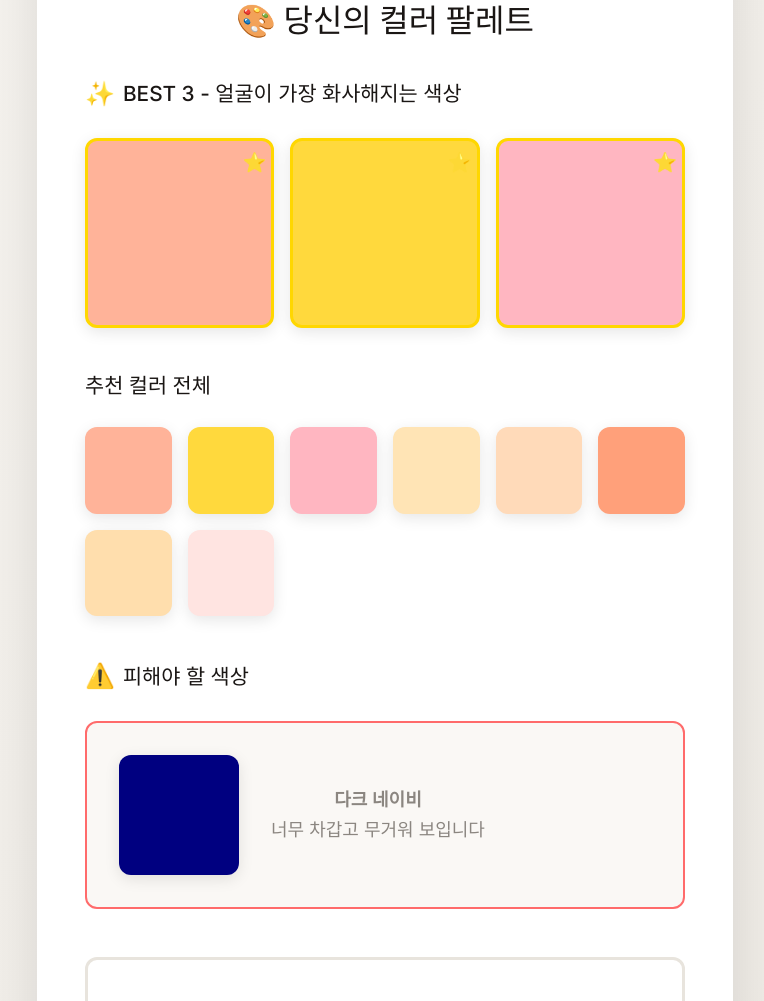
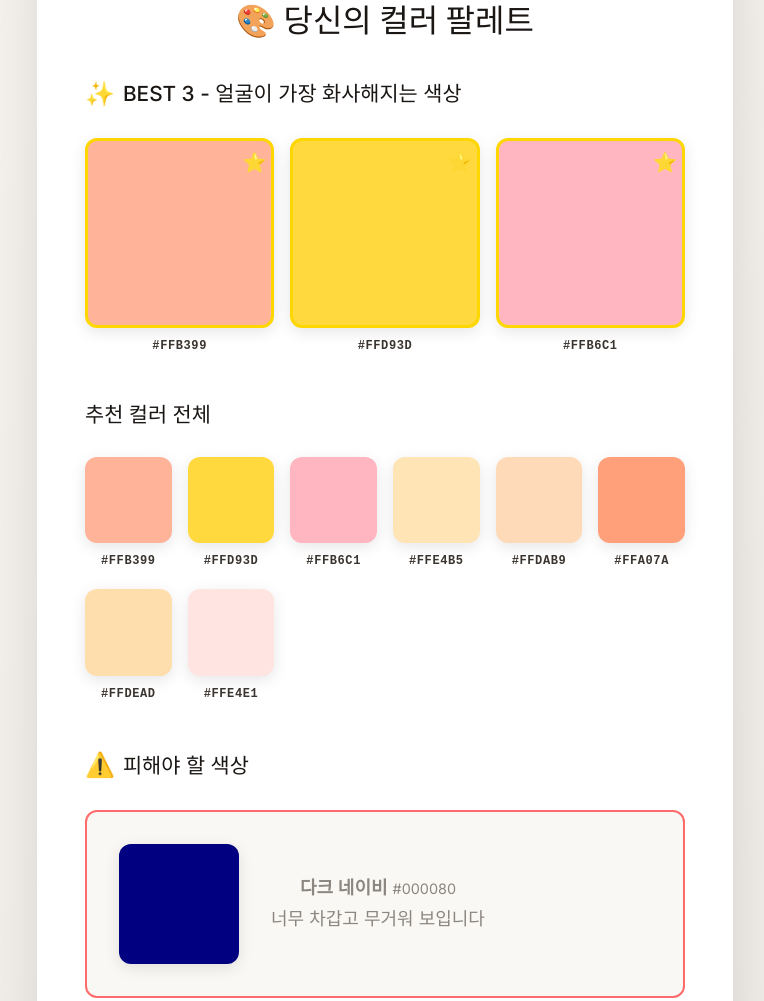
Before and after one commit to zensaiimweb-svg/ai-color-lab, a plain HTML site: page korean/result.html in a window 1280 px wide. Shown: the part 1590-2591 px from the top of the page, without its empty margins (255-1019 px from the left). Drawn offline with nearby package versions, Linux system fonts and the light colour scheme; files that its build step writes are made by us from their sources.

Commit message:
Update result.html

```diff
--- a/korean/result.html
+++ b/korean/result.html
@@ -296,8 +296,16 @@
             grid-template-columns: repeat(auto-fit, minmax(80px, 1fr));
         }
 
+        .color-wrapper {
+            display: flex;
+            flex-direction: column;
+            align-items: center;
+            gap: 0.5rem;
+        }
+
         .color-item {
             aspect-ratio: 1;
+            width: 100%;
             border-radius: 12px;
             box-shadow: 0 4px 15px rgba(0, 0, 0, 0.1);
             transition: transform 0.3s ease;
@@ -320,6 +328,16 @@
             top: 5px;
             right: 5px;
             font-size: 1.2rem;
+        }
+
+        .color-code {
+            font-size: 0.75rem;
+            font-family: monospace;
+            font-weight: 600;
+            color: var(--color-charcoal);
+            margin: 0;
+            text-align: center;
+            letter-spacing: 0.05em;
         }
 
         .worst-color-display {
@@ -1358,19 +1376,39 @@
             // Best Colors (TOP 3)
             const bestColorsGrid = document.getElementById('bestColors');
             data.bestColors.forEach(color => {
+                const colorWrapper = document.createElement('div');
+                colorWrapper.className = 'color-wrapper';
+
                 const colorDiv = document.createElement('div');
                 colorDiv.className = 'color-item best';
                 colorDiv.style.backgroundColor = color;
-                bestColorsGrid.appendChild(colorDiv);
+
+                const colorCode = document.createElement('p');
+                colorCode.className = 'color-code';
+                colorCode.textContent = color.toUpperCase();
+
+                colorWrapper.appendChild(colorDiv);
+                colorWrapper.appendChild(colorCode);
+                bestColorsGrid.appendChild(colorWrapper);
             });
 
             // All Colors
             const allColorsGrid = document.getElementById('allColors');
             data.colors.forEach(color => {
+                const colorWrapper = document.createElement('div');
+                colorWrapper.className = 'color-wrapper';
+
                 const colorDiv = document.createElement('div');
                 colorDiv.className = 'color-item';
                 colorDiv.style.backgroundColor = color;
-                allColorsGrid.appendChild(colorDiv);
+
+                const colorCode = document.createElement('p');
+                colorCode.className = 'color-code';
+                colorCode.textContent = color.toUpperCase();
+
+                colorWrapper.appendChild(colorDiv);
+                colorWrapper.appendChild(colorCode);
+                allColorsGrid.appendChild(colorWrapper);
             });
 
             // Worst Color
@@ -1378,7 +1416,7 @@
             const worstColorDesc = document.querySelector('.worst-color-description');
             worstColorBox.style.backgroundColor = data.worstColor.hex;
             worstColorDesc.innerHTML = `
-                <strong>${data.worstColor.name}</strong><br>
+                <strong>${data.worstColor.name}</strong> <span style="color: var(--color-slate); font-size: 0.9rem;">${data.worstColor.hex.toUpperCase()}</span><br>
                 ${data.worstColor.reason}
             `;
 
```
